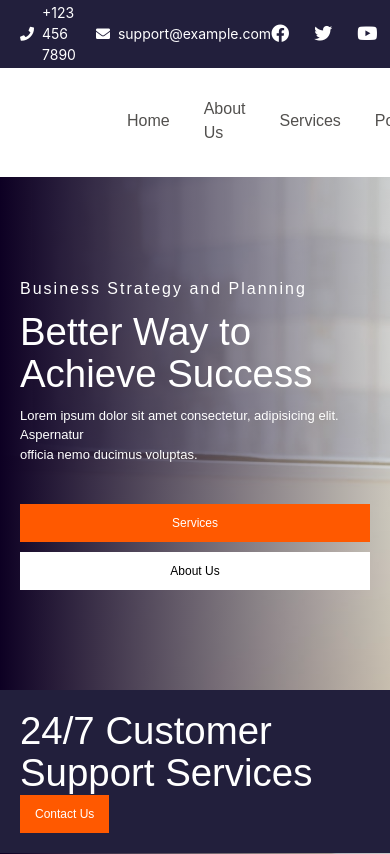
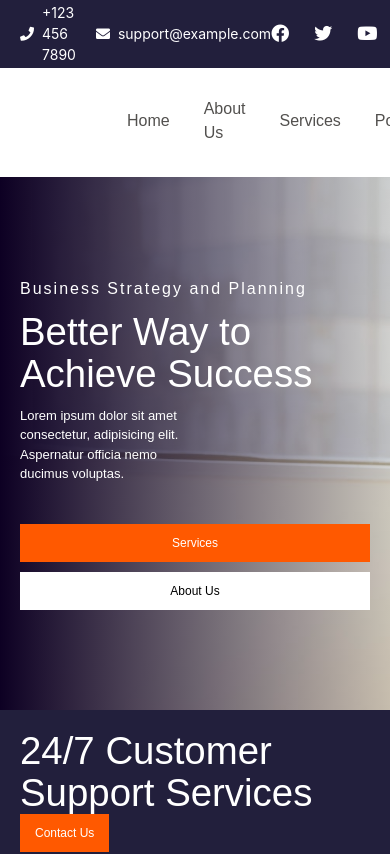
Before and after one commit to Mfonisorobert/Group-2-Website-Cloning, a React (Vite) app: page / in a window 390 px wide. Shown: the top 854 px of the page. Built offline with nearby package versions, Linux system fonts and the light colour scheme.

Commit message:
responsiveness

```diff
--- a/src/components/content/Hero.css
+++ b/src/components/content/Hero.css
@@ -21,6 +21,9 @@
     font-family: Arial, Helvetica, sans-serif;
     font-size:15px;
 
+}
+.lorem{
+    width:50%
 }
 .hero__text h3{
     letter-spacing: 2px;
@@ -119,7 +122,9 @@
     .hero__text h4 {
         font-size: 15px;
     }
-
+    .lorem{
+    font-size: 15px;
+    }
     .button__container {
         flex-direction: column;
         gap: 10px;
--- a/src/components/content/Hero.jsx
+++ b/src/components/content/Hero.jsx
@@ -8,7 +8,7 @@ const Hero = () => {
       <div className='hero__text'>
       <h3>Business Strategy and Planning</h3>
       <h1>Better Way to Achieve Success</h1>
-      <h4>Lorem ipsum dolor sit amet consectetur, adipisicing elit. Aspernatur <br/>officia nemo ducimus voluptas.</h4>
+      <h4 className='lorem'>Lorem ipsum dolor sit amet consectetur, adipisicing elit. Aspernatur officia nemo ducimus voluptas.</h4>
       <div className="button__container">
       <button className="btn1">Services</button>
         {/* <button className='text-xs text-blue-200 bg-red-500 rounded-lg hover:bg-white hover:text-orange-700 transition-all ease-in-out 500 text-color' >Services</button> */}
```
